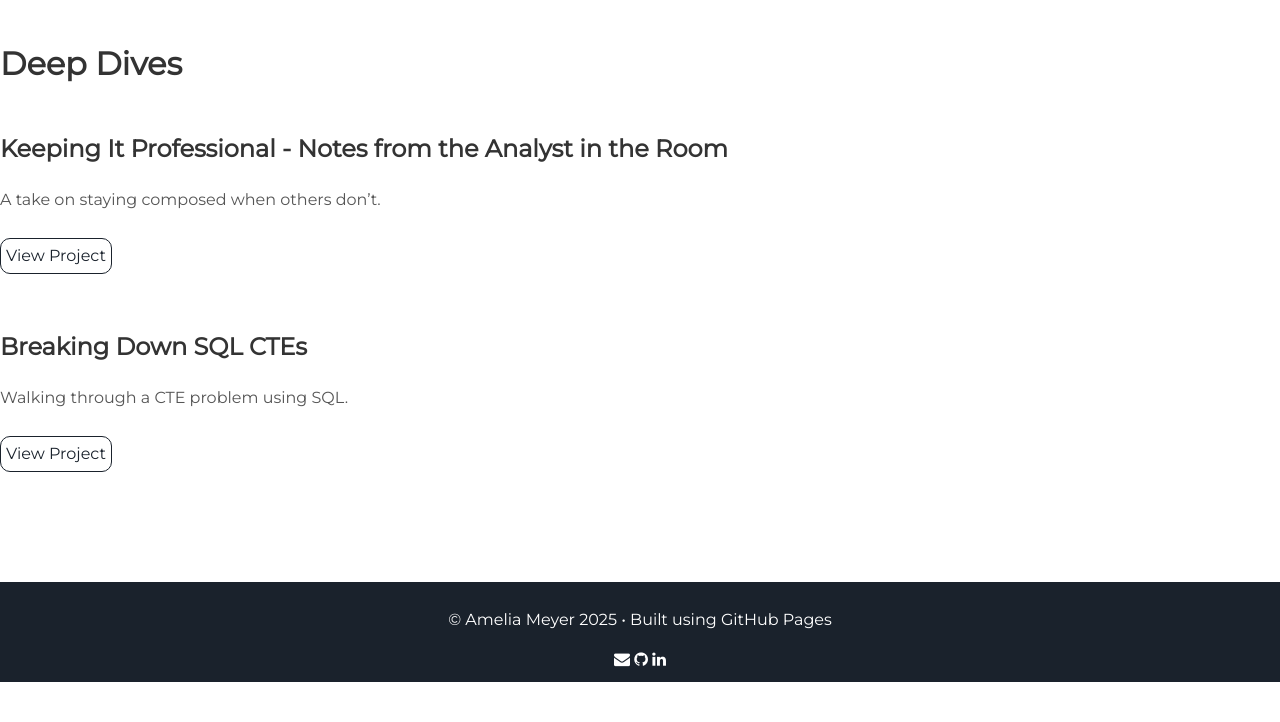
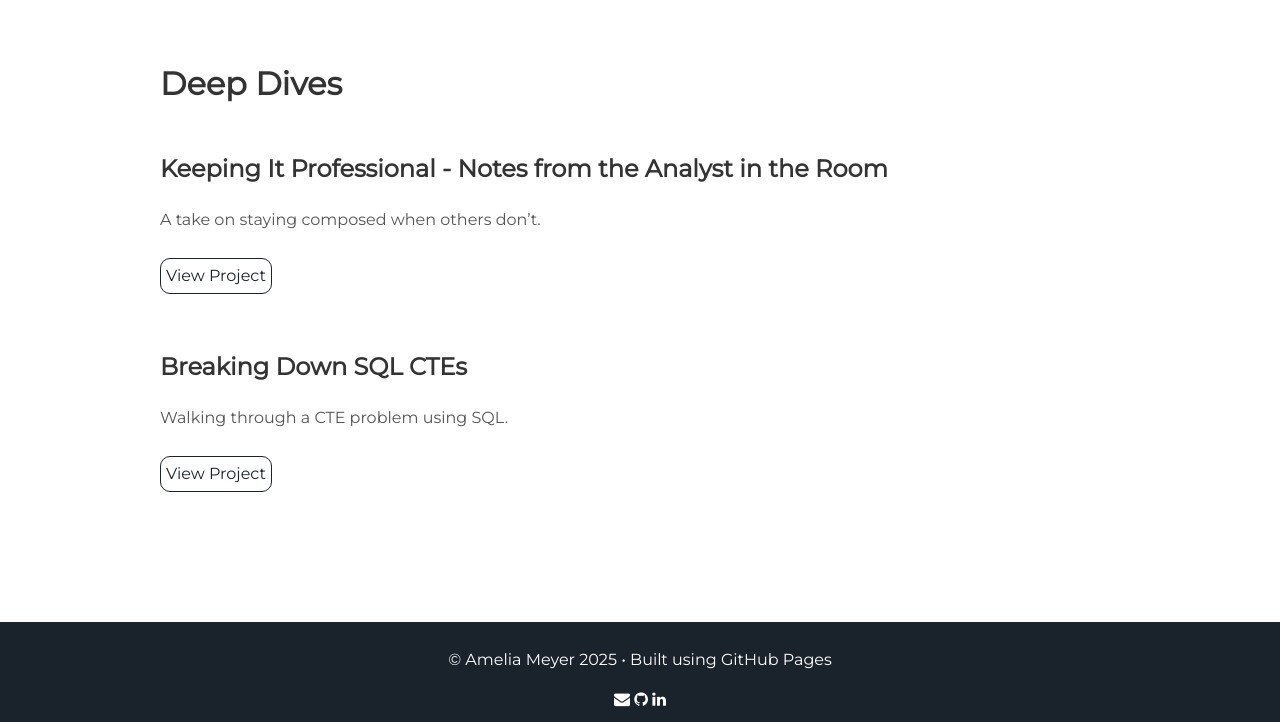
Before and after one commit to ameliameyer/home_, a Jekyll site: the page built from index.html, in a window 1280 px wide. Shown: the part 3803-4525 px from the top of the page. Built offline with Jekyll 4.4.1, drawn with Linux system fonts in a browser that asks for light colours; before the commit the page ends 4485 px from its top, so only the background shows below that.

Commit message:
Update deep_dives.html

```diff
--- a/_includes/deep_dives.html
+++ b/_includes/deep_dives.html
@@ -1,4 +1,8 @@
-<section id="data_dives" class="deep-dives-section">
+<section id="data_dives" class="deep-dives-section" style="
+    max-width: 960px;
+    margin: 0 auto;
+    padding: 20px;
+">
   <h2>Deep Dives</h2>
   <div class="projects-grid">
     <!-- Each Deep Dive -->
```
